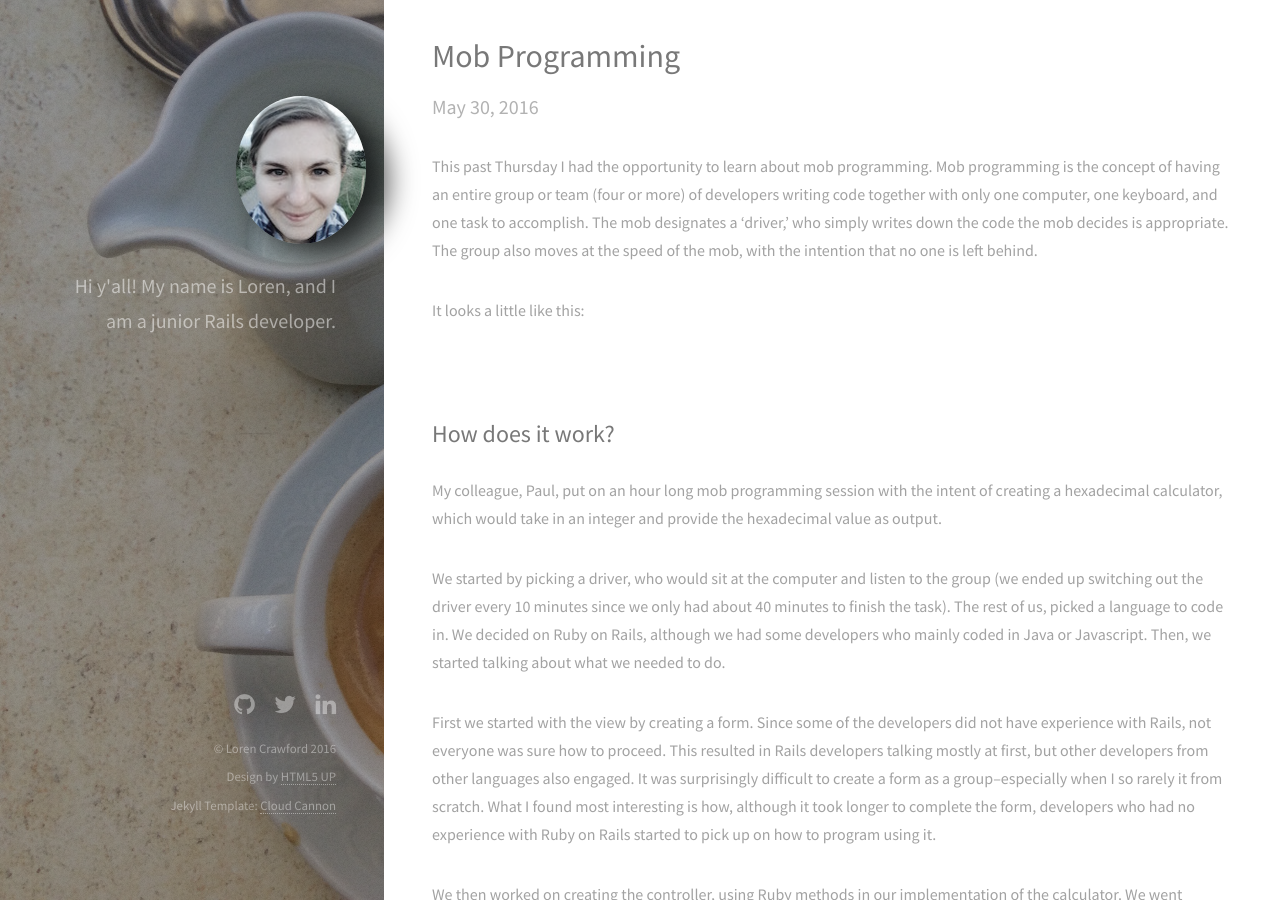
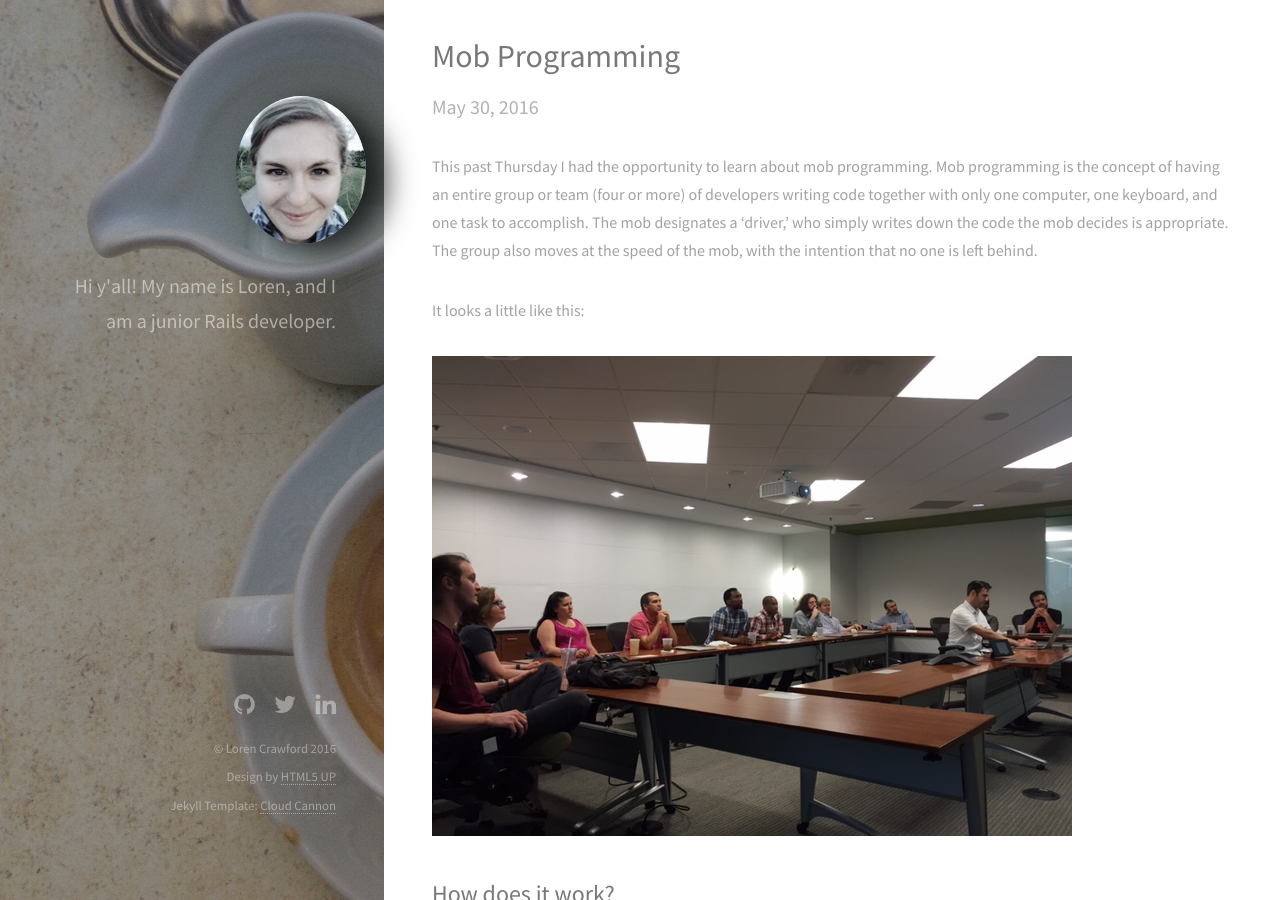
Before and after one commit to Locrawfish/Locrawfish.github.io, a Jekyll site: the page built from _posts/2016-05-29-mob_programming.md, in a window 1280 px wide and 900 px high. Built offline with Jekyll 4.4.1, drawn with Linux system fonts in a browser that asks for light colours.

Commit message:
Edit image path

```diff
--- a/_posts/2016-05-29-mob_programming.md
+++ b/_posts/2016-05-29-mob_programming.md
@@ -8,7 +8,7 @@ This past Thursday I had the opportunity to learn about mob programming. Mob pro
 
 It looks a little like this:
 
-![](../images/Mob_Programming.JPG)
+![](/images/Mob_Programming.JPG)
 
 ## How does it work?
 
```
